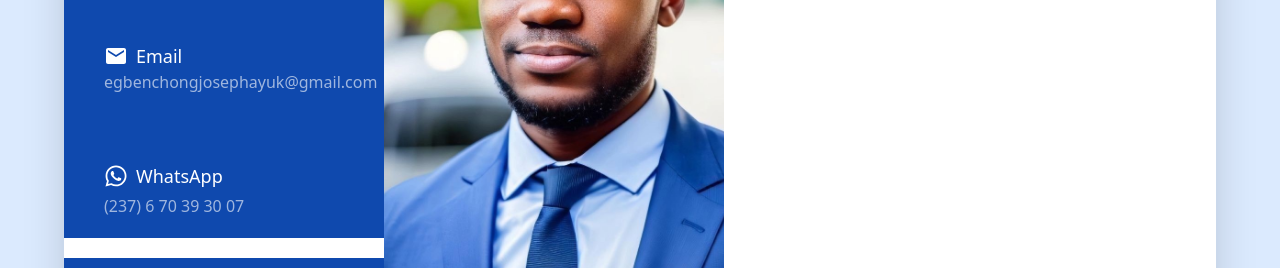
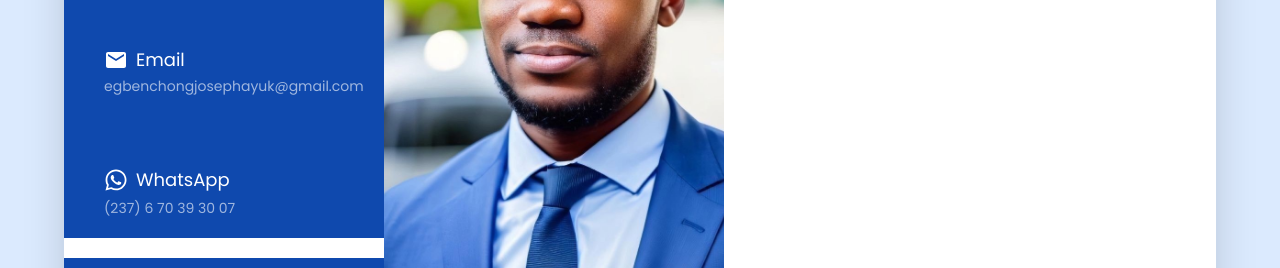
Before and after one commit to JoesephEgbenchong/business-card, a React (Create React App) app: page / in a window 1280 px wide. Shown: the part 278-546 px from the top of the page. Built offline with nearby package versions, Linux system fonts and the light colour scheme; what tailwindcss-animated would draw is missing.

Commit message:
Fixed fonts issue

```diff
--- a/public/index.html
+++ b/public/index.html
@@ -24,7 +24,7 @@
       work correctly both with client-side routing and a non-root public URL.
       Learn how to configure a non-root public URL by running `npm run build`.
     -->
-    <title>Business-Card</title>
+    <title>Joseph's Business-Card</title>
   </head>
   <body>
     <noscript>You need to enable JavaScript to run this app.</noscript>
--- a/src/index.css
+++ b/src/index.css
@@ -8,7 +8,7 @@
 @layer base{
 
     body {
-        font-size: "Poppins", sans-serif;
+        font-family: "Poppins", sans-serif;
     }
 
     img {
--- a/src/sections/ContactSection.jsx
+++ b/src/sections/ContactSection.jsx
@@ -5,7 +5,7 @@ import profileImage  from "../assets/images/user-img.jpg";
 
 const ContactLink =({href, children}) => {
     return (
-        <a className="text-white/60 w-fit inline-block transition-colors relative rounded-md outline-none
+        <a className="text-white/60 text-sm w-fit inline-block transition-colors relative rounded-md outline-none
         hover:text-white focus-visible:text-white focus-visible:after:opacity-100 focus-visible:after:translate-y-1
         after:content-[''] after:absolute after:bottom-0 after:left-0 after:w-full after:h-[0.1em] after:bg-white after:opacity-0 after:transition-all after:duration-300"
         target="_blank"
--- a/tailwind.config.js
+++ b/tailwind.config.js
@@ -9,6 +9,7 @@ module.exports = {
       screens: {
         sm: "450px",
       },
+
     },
   },
   plugins: [
```
